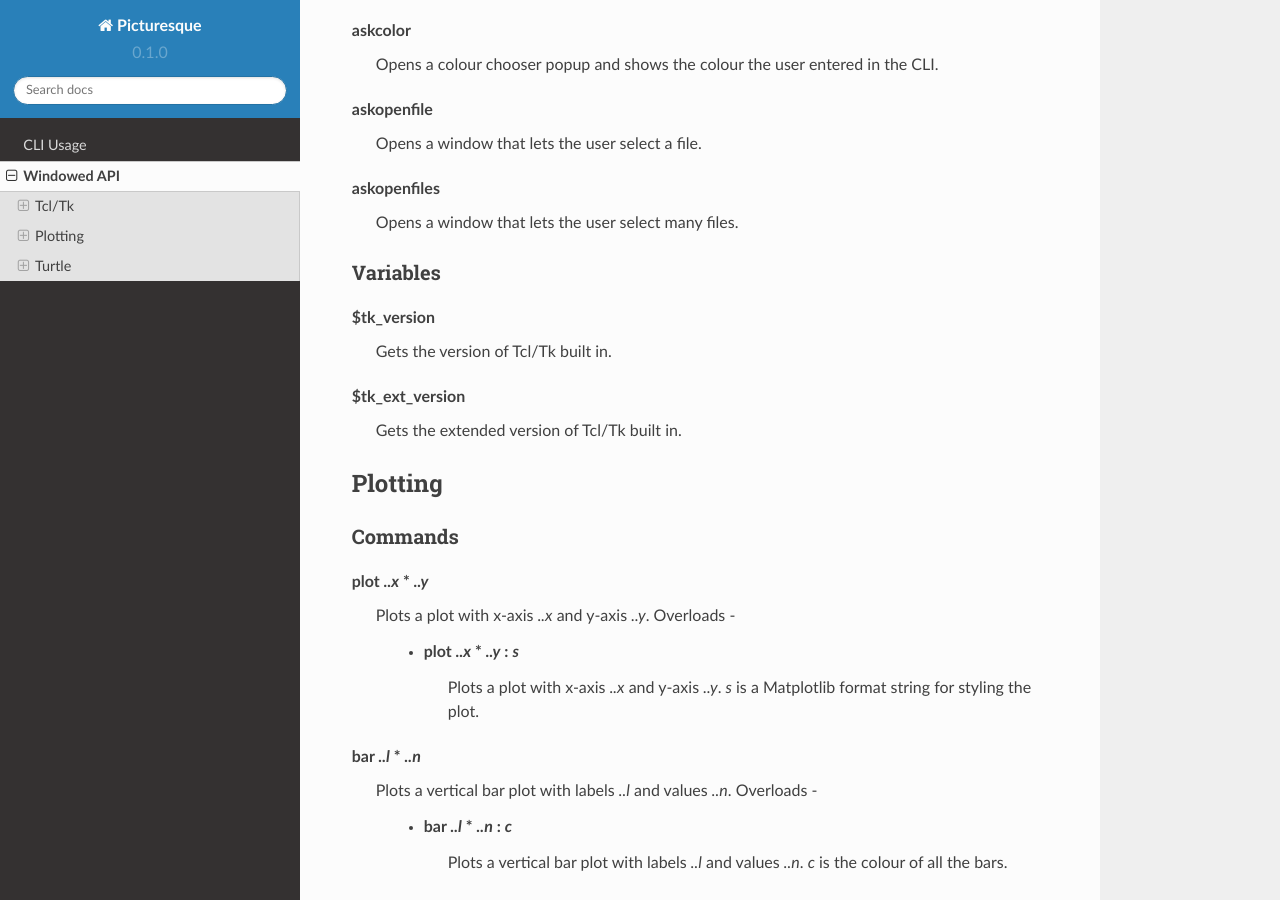
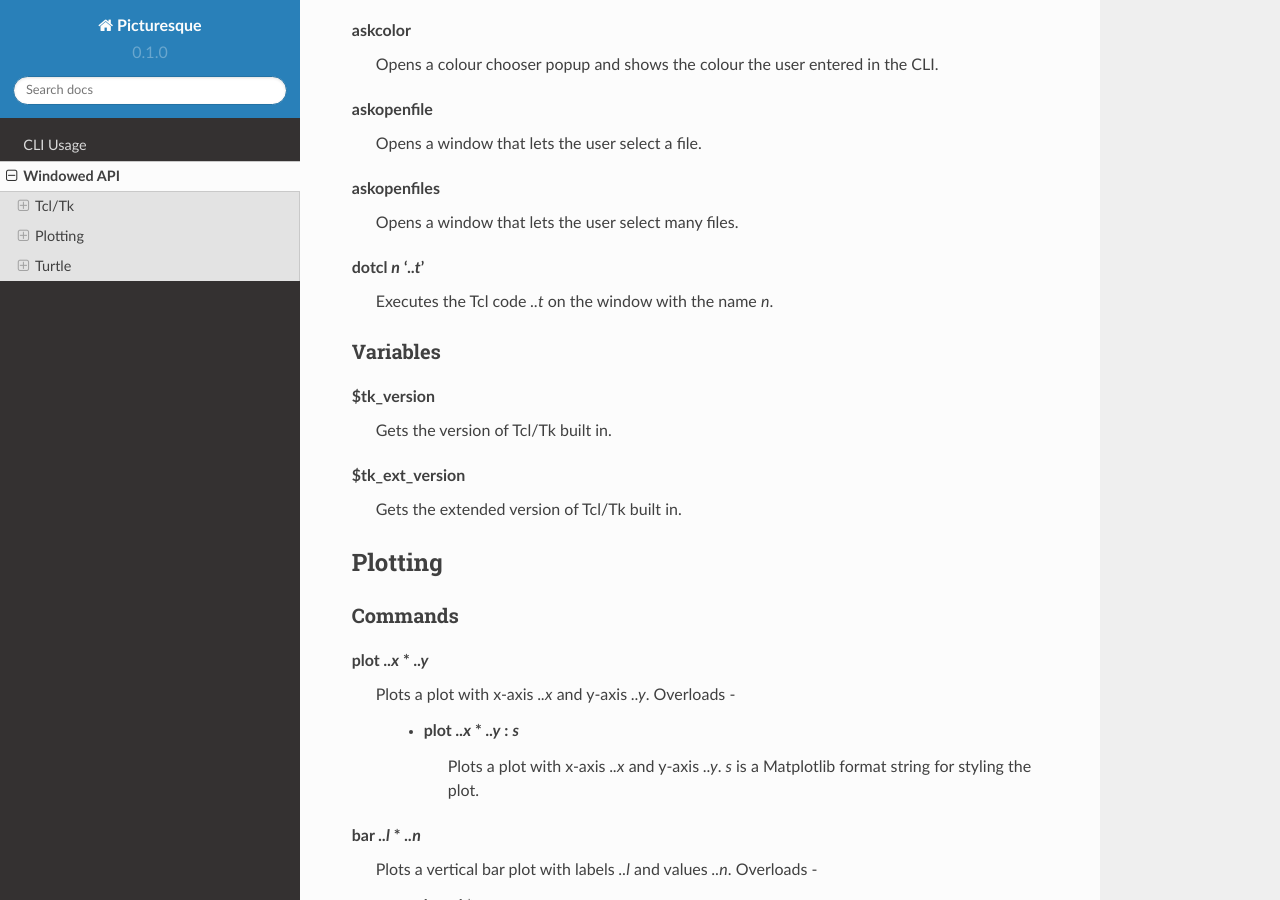
Before and after one commit to tiashDev/pic-docs, a Sphinx documentation site: the page built from docs/source/win-api.rst, in a window 1280 px wide and 900 px high, scrolled down 2265 px. Built offline with Sphinx 7.4.7 and the Read the Docs theme 2.0.0, drawn with Linux system fonts in a browser that asks for light colours.

Commit message:
Update win-api.rst

```diff
--- a/docs/source/win-api.rst
+++ b/docs/source/win-api.rst
@@ -131,6 +131,11 @@ askopenfile
 
 askopenfiles
    Opens a window that lets the user select many files.
+
+.. _dotcl:
+
+dotcl *n* '*..t*'
+   Executes the Tcl code *..t* on the window with the name *n*.
 
 Variables
 ^^^^^^^^^
```
